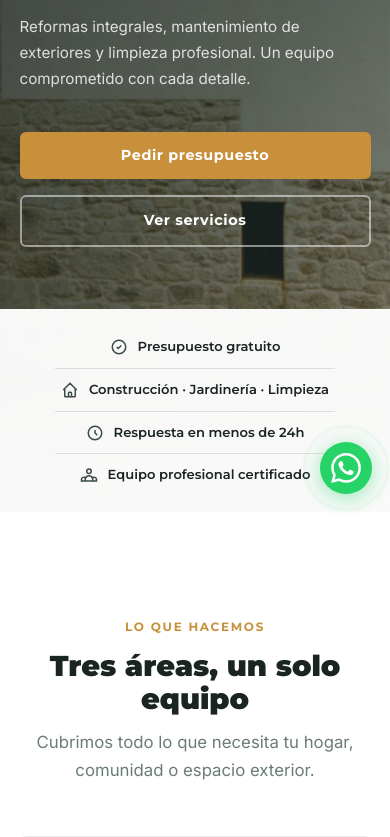
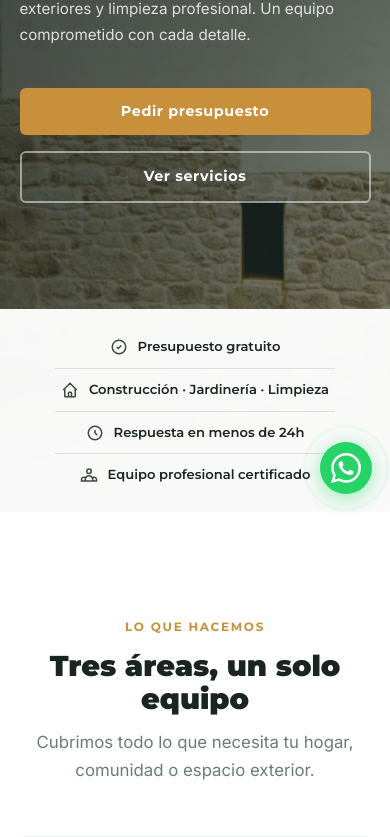
Before and after one commit to Oruxia/web-vb-multiserveis, a plain HTML site: page index.html in a window 390 px wide. Shown: the part 332-1169 px from the top of the page. Drawn offline with Linux system fonts and the light colour scheme.

Commit message:
Fix hero: botones CTA visibles por encima del strip
Cambia align-items:center por flex-direction:column + justify-content:center
y añade padding-bottom igual a la altura del hero-strip en desktop (72px),
móvil (220px) y móvil pequeño (240px).

Co-Authored-By: Claude Sonnet 4.6 <noreply@anthropic.com>

```diff
--- a/css/styles.css
+++ b/css/styles.css
@@ -277,8 +277,10 @@ button { cursor: pointer; border: none; background: none; font: inherit; }
   position: relative;
   min-height: 100vh;
   display: flex;
-  align-items: center;
+  flex-direction: column;
+  justify-content: center;
   padding-top: var(--nav-h-hero); /* espacio para el logo transparente de 180px */
+  padding-bottom: 72px; /* altura del hero-strip para que los botones no queden debajo */
   overflow: hidden;
 }
 .hero-bg {
@@ -1122,8 +1124,8 @@ a.contact-card:hover {
   #navbar { background: rgba(255,255,255,0.97) !important; backdrop-filter: blur(16px); -webkit-backdrop-filter: blur(16px); }
 
   /* Hero */
-  .hero { padding-top: var(--nav-h); } /* nav solo ocupa 72px en móvil */
-  .hero-content { padding: 48px 0 200px; } /* más espacio abajo para el hero-strip */
+  .hero { padding-top: var(--nav-h); padding-bottom: 220px; } /* strip vertical en móvil ocupa ~210px */
+  .hero-content { padding: 40px 0 0; }
   .hero-ctas { flex-direction: column; }
   .hero-ctas .btn { text-align: center; justify-content: center; width: 100%; }
 
@@ -1170,7 +1172,8 @@ a.contact-card:hover {
 @media (max-width: 480px) {
   /* Hero — iPhone SE y similares */
   .hero-content h1 { font-size: 2rem; }
-  .hero-content { padding: 36px 0 160px; }
+  .hero-content { padding: 28px 0 0; }
+  .hero { padding-bottom: 240px; }
   .hero-tag { font-size: .72rem; }
   .hero-sub { font-size: .95rem; }
 
```
